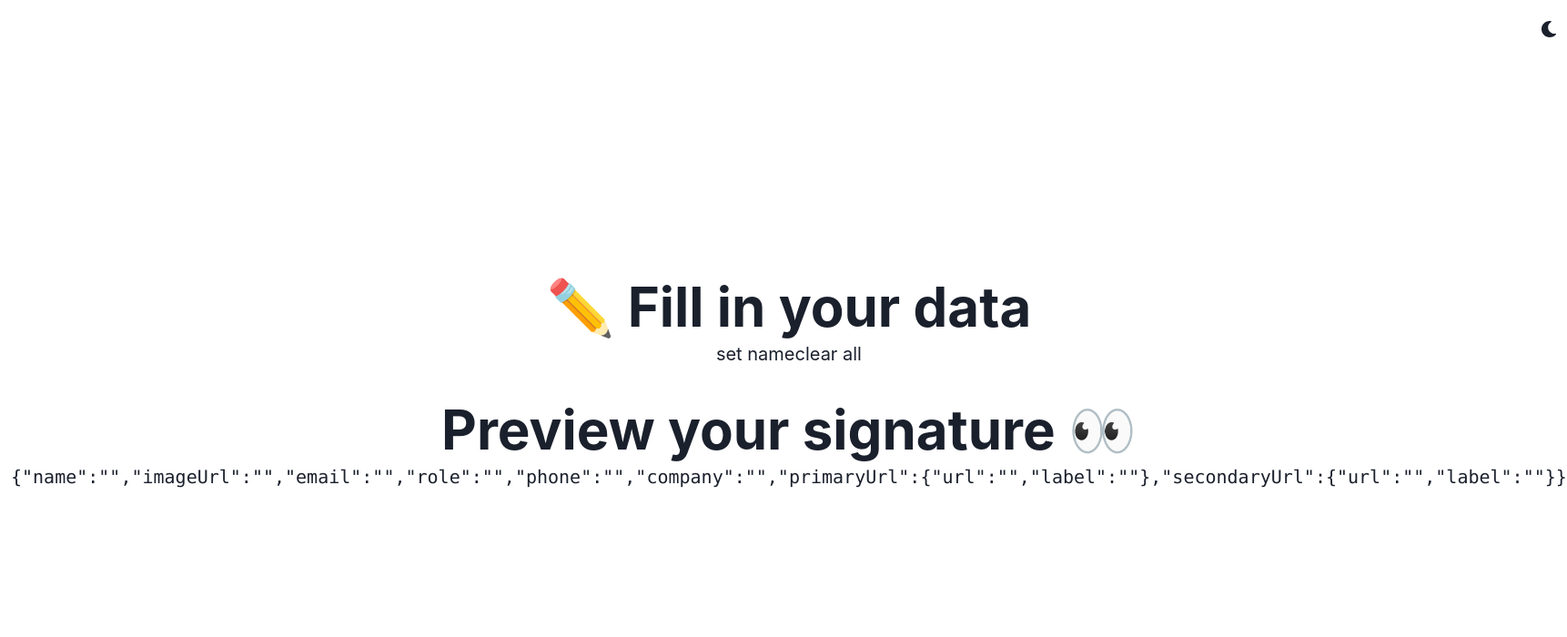
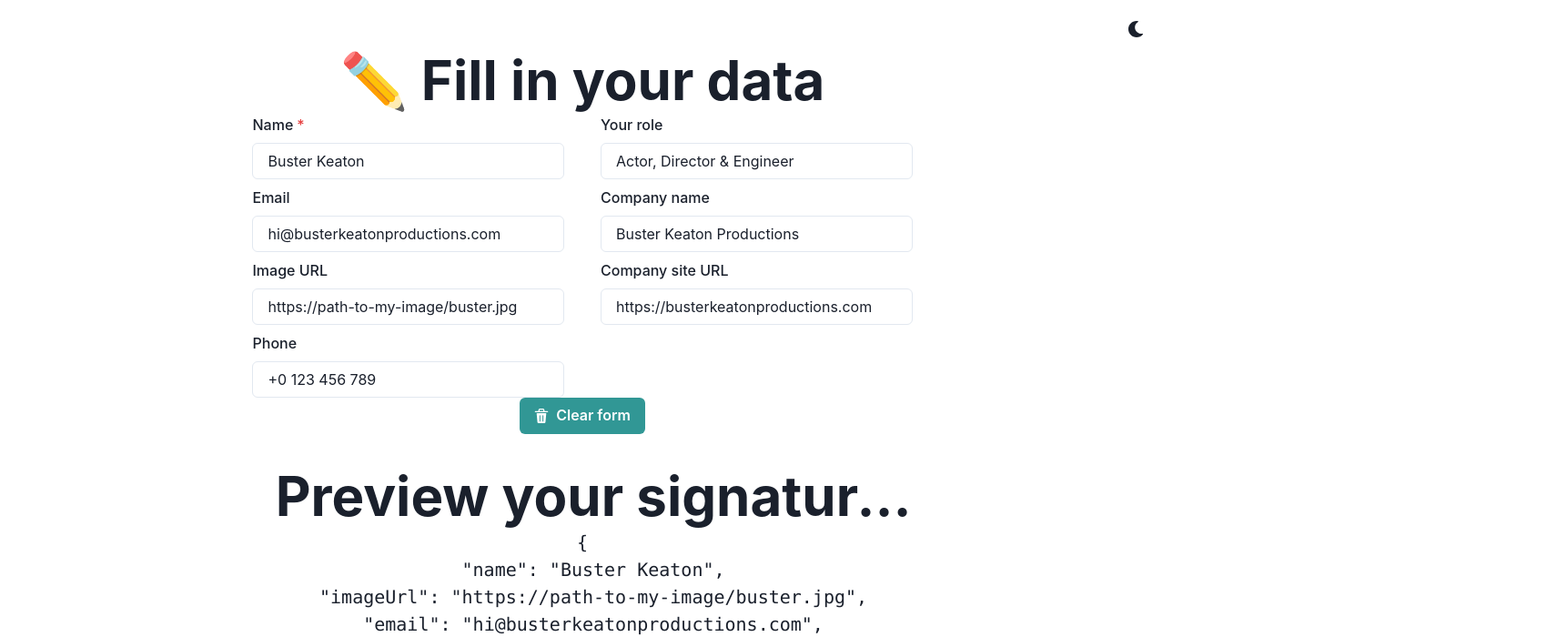
Before and after one commit to beltranrengifo/html-email-signature-generator, a React (Create React App) app: page / in a window 1280 px wide. Shown: the top 700 px of the page at 91% size, 1722 px wide, since content can reach past the window. Built offline with nearby package versions, Linux system fonts and the light colour scheme.

Commit message:
feat: signature form is functional

```diff
--- a/package.json
+++ b/package.json
@@ -3,6 +3,7 @@
   "version": "0.1.0",
   "private": true,
   "dependencies": {
+    "@chakra-ui/icons": "^2.0.12",
     "@chakra-ui/react": "^2.3.7",
     "@emotion/react": "^11.10.5",
     "@emotion/styled": "^11.10.5",
--- a/src/components/Signature/FormData/SignatureFormData.tsx
+++ b/src/components/Signature/FormData/SignatureFormData.tsx
@@ -1,22 +1,33 @@
-import { Heading } from '@chakra-ui/react'
+import { Box, Button, Container, Heading, SimpleGrid } from '@chakra-ui/react'
+import { DeleteIcon } from '@chakra-ui/icons'
+
 import { useSignatureContext } from 'context/signature-context'
+import SignatureFormFields from './SignatureFormFields'
 
 const SignatureFormData = () => {
   const {
-    actions: { handleSetSignature, handleClearSignature },
+    actions: { handleClearSignature },
   } = useSignatureContext()
+
   return (
-    <section>
+    <Container>
       <Heading as="h2" size="3xl" noOfLines={1}>
         ✏️ Fill in your data
       </Heading>
-      <div>
-        <button onClick={() => handleSetSignature({ name: 'Pepe Luis' })}>
-          set name
-        </button>
-        <button onClick={() => handleClearSignature()}>clear all</button>
-      </div>
-    </section>
+      <SimpleGrid columns={2} spacing={10}>
+        <SignatureFormFields />
+      </SimpleGrid>
+      <Box>
+        <Button
+          leftIcon={<DeleteIcon />}
+          colorScheme="teal"
+          variant="solid"
+          onClick={() => handleClearSignature()}
+        >
+          Clear form
+        </Button>
+      </Box>
+    </Container>
   )
 }
 
--- /dev/null
+++ b/src/components/Signature/FormData/SignatureFormFields.tsx
@@ -0,0 +1,110 @@
+import { FormControl, FormLabel, Input, VStack } from '@chakra-ui/react'
+import { ISignatureState, useSignatureContext } from 'context/signature-context'
+
+const SignatureFormFields = () => {
+  const {
+    actions: { handleSetSignature },
+    state,
+  } = useSignatureContext()
+
+  const { name, imageUrl, email, role, phone, company, companyUrl } = state
+
+  const onInputChange = ({ key, value }: { key: string; value: string }) => {
+    handleSetSignature({
+      [key as keyof ISignatureState]: value,
+    })
+  }
+
+  return (
+    <>
+      <VStack>
+        <FormControl isRequired>
+          <FormLabel>Name</FormLabel>
+          <Input
+            onChange={(event) =>
+              onInputChange({ key: 'name', value: event.target.value })
+            }
+            placeholder={name}
+            type="text"
+            value={name}
+          />
+        </FormControl>
+        <FormControl>
+          <FormLabel>Email</FormLabel>
+          <Input
+            onChange={(event) =>
+              onInputChange({ key: 'email', value: event.target.value })
+            }
+            placeholder={email}
+            type="email"
+            value={email}
+          />
+        </FormControl>
+        <FormControl>
+          <FormLabel>Image URL</FormLabel>
+          <Input
+            onChange={(event) =>
+              onInputChange({ key: 'imageUrl', value: event.target.value })
+            }
+            pattern="https://.*"
+            placeholder={imageUrl}
+            type="url"
+            value={imageUrl}
+          />
+        </FormControl>
+        <FormControl>
+          <FormLabel>Phone</FormLabel>
+          <Input
+            onChange={(event) =>
+              onInputChange({ key: 'phone', value: event.target.value })
+            }
+            placeholder={phone}
+            type="tel"
+            value={phone}
+          />
+        </FormControl>
+      </VStack>
+      <VStack>
+        <FormControl>
+          <FormLabel>Your role</FormLabel>
+          <Input
+            onChange={(event) =>
+              onInputChange({ key: 'role', value: event.target.value })
+            }
+            placeholder={role}
+            type="text"
+            value={role}
+          />
+        </FormControl>
+        <FormControl>
+          <FormLabel>Company name</FormLabel>
+          <Input
+            onChange={(event) =>
+              onInputChange({ key: 'company', value: event.target.value })
+            }
+            placeholder={company}
+            type="text"
+            value={company}
+          />
+        </FormControl>
+        <FormControl>
+          <FormLabel>Company site URL</FormLabel>
+          <Input
+            onChange={(event) =>
+              onInputChange({
+                key: 'companyUrl',
+                value: event.target.value,
+              })
+            }
+            pattern="https://.*"
+            placeholder={companyUrl}
+            type="url"
+            value={companyUrl}
+          />
+        </FormControl>
+      </VStack>
+    </>
+  )
+}
+
+export default SignatureFormFields
--- a/src/components/Signature/Preview/SignaturePreview.tsx
+++ b/src/components/Signature/Preview/SignaturePreview.tsx
@@ -1,17 +1,17 @@
-import { Heading } from '@chakra-ui/react'
+import { Container, Heading } from '@chakra-ui/react'
 import { useSignatureContext } from 'context/signature-context'
 
 const SignaturePreview = () => {
   const { state } = useSignatureContext()
   return (
-    <section>
+    <Container>
       <Heading as="h2" size="3xl" noOfLines={1}>
         Preview your signature 👀
       </Heading>
       <div>
-        <pre>{JSON.stringify(state)}</pre>
+        <pre>{JSON.stringify(state, null, 2)}</pre>
       </div>
-    </section>
+    </Container>
   )
 }
 
--- a/src/context/signature-context.tsx
+++ b/src/context/signature-context.tsx
@@ -5,20 +5,14 @@ interface ISignatureContext {
   actions: ISignatureActions
 }
 
-interface ISignatureState {
-  name: string
+export interface ISignatureState {
+  name?: string
   imageUrl?: string
   email?: string
   role?: string
   phone?: string
   company?: string
-  primaryUrl?: ISignatureUrl
-  secondaryUrl?: ISignatureUrl
-}
-
-interface ISignatureUrl {
-  url: string
-  label: string
+  companyUrl?: string
 }
 
 interface ISignatureActions {
@@ -27,14 +21,13 @@ interface ISignatureActions {
 }
 
 const initialState = {
-  name: '',
-  imageUrl: '',
-  email: '',
-  role: '',
-  phone: '',
-  company: '',
-  primaryUrl: { url: '', label: '' },
-  secondaryUrl: { url: '', label: '' },
+  name: 'Buster Keaton',
+  imageUrl: 'https://path-to-my-image/buster.jpg',
+  email: 'hi@busterkeatonproductions.com',
+  role: 'Actor, Director & Engineer',
+  phone: '+0 123 456 789',
+  company: 'Buster Keaton Productions',
+  companyUrl: 'https://busterkeatonproductions.com',
 }
 
 const SignatureContext = createContext<ISignatureContext | null>(null)
@@ -51,10 +44,7 @@ const SignatureProvider = ({ children }: { children: JSX.Element }) => {
       })),
     []
   )
-  const handleClearSignature = useCallback(
-    () => setState(() => initialState),
-    []
-  )
+  const handleClearSignature = useCallback(() => setState(initialState), [])
 
   const actions: ISignatureActions = {
     handleSetSignature,
```
Also changed, not shown: 1 other file (tests, documents, lock files or other folders).
